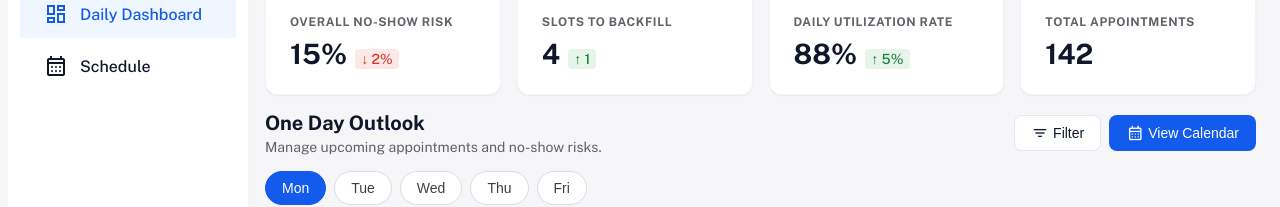
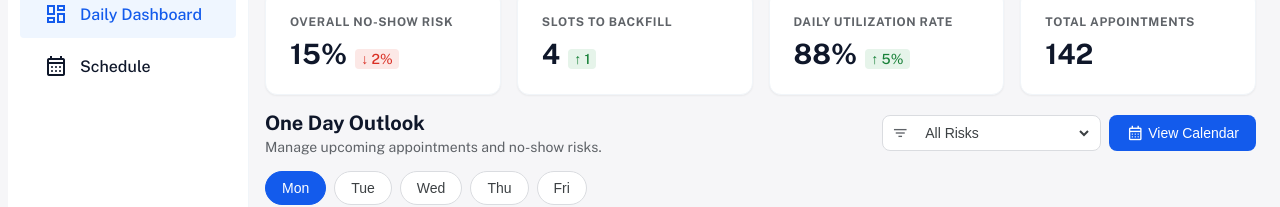
Before and after one commit to Kaanart/NoShowAgent, a React (Vite) app in the folder frontend/: page / in a window 1280 px wide. Shown: the part 107-314 px from the top of the page. Built offline with nearby package versions, Linux system fonts and the light colour scheme.

Commit message:
feat(ui): Add risk score filtering and view calendar navigation

```diff
--- a/frontend/src/App.tsx
+++ b/frontend/src/App.tsx
@@ -295,7 +295,11 @@ function App() {
   const renderContent = () => {
     if (currentView === 'Dashboard') {
       return (
-        <Dashboard appointments={appointments} onPromote={handlePromote} />
+        <Dashboard
+          appointments={appointments}
+          onPromote={handlePromote}
+          onViewCalendar={() => setCurrentView('Schedule')}
+        />
       );
     } else if (currentView === 'Schedule') {
       return (
--- a/frontend/src/components/Dashboard.tsx
+++ b/frontend/src/components/Dashboard.tsx
@@ -17,11 +17,13 @@ interface Appointment {
 interface DashboardProps {
   appointments: Appointment[];
   onPromote: (appointmentId: number) => void;
+  onViewCalendar: () => void;
 }
 
-const Dashboard: React.FC<DashboardProps> = ({ appointments, onPromote }) => {
+const Dashboard: React.FC<DashboardProps> = ({ appointments, onPromote, onViewCalendar }) => {
   const uniqueDates = Array.from(new Set(appointments.map(a => a.appointment_date))).sort();
   const [selectedDate, setSelectedDate] = useState<string>(uniqueDates[0] || '');
+  const [riskFilter, setRiskFilter] = useState<'All' | 'High' | 'Medium' | 'Low'>('All');
 
   useEffect(() => {
     if (uniqueDates.length > 0 && (!selectedDate || !uniqueDates.includes(selectedDate))) {
@@ -29,7 +31,16 @@ const Dashboard: React.FC<DashboardProps> = ({ appointments, onPromote }) => {
     }
   }, [appointments, selectedDate]);
 
-  const filteredAppointments = appointments.filter(a => a.appointment_date === selectedDate);
+  let filteredAppointments = appointments.filter(a => a.appointment_date === selectedDate);
+
+  if (riskFilter !== 'All') {
+    filteredAppointments = filteredAppointments.filter(appt => {
+      if (riskFilter === 'High') return appt.risk_score > 0.7;
+      if (riskFilter === 'Medium') return appt.risk_score > 0.4 && appt.risk_score <= 0.7;
+      if (riskFilter === 'Low') return appt.risk_score <= 0.4;
+      return true;
+    });
+  }
 
   const formatDay = (dateString: string) => {
     if (!dateString) return '';
@@ -114,12 +125,21 @@ const Dashboard: React.FC<DashboardProps> = ({ appointments, onPromote }) => {
                 <h2 style={{ fontSize: '1.25rem', fontWeight: 700, margin: 0 }}>One Day Outlook</h2>
                 <p style={{ color: '#5f6368', fontSize: '0.875rem', margin: '0.25rem 0 0 0' }}>Manage upcoming appointments and no-show risks.</p>
             </div>
-            <div style={{ display: 'flex', gap: '0.5rem' }}>
-                <Button variant="secondary" style={{ borderRadius: '8px', padding: '0.5rem 1rem' }}>
-                    <span className="material-symbols-outlined" style={{ fontSize: '18px', marginRight: '4px' }}>filter_list</span>
-                    Filter
-                </Button>
-                <Button variant="primary" style={{ borderRadius: '8px', padding: '0.5rem 1rem' }}>
+            <div style={{ display: 'flex', gap: '0.5rem', alignItems: 'center' }}>
+                <div style={{ display: 'flex', alignItems: 'center', backgroundColor: 'white', border: '1px solid #dadce0', borderRadius: '8px', padding: '0 0.5rem' }}>
+                    <span className="material-symbols-outlined" style={{ fontSize: '18px', color: '#5f6368', marginRight: '4px' }}>filter_list</span>
+                    <select
+                        value={riskFilter}
+                        onChange={(e) => setRiskFilter(e.target.value as any)}
+                        style={{ border: 'none', padding: '0.5rem', fontSize: '0.875rem', color: '#3c4043', outline: 'none', cursor: 'pointer', backgroundColor: 'transparent' }}
+                    >
+                        <option value="All">All Risks</option>
+                        <option value="High">High Risk (&gt;70%)</option>
+                        <option value="Medium">Medium Risk (40-70%)</option>
+                        <option value="Low">Low Risk (&lt;40%)</option>
+                    </select>
+                </div>
+                <Button variant="primary" style={{ borderRadius: '8px', padding: '0.5rem 1rem' }} onClick={onViewCalendar}>
                     <span className="material-symbols-outlined" style={{ fontSize: '18px', marginRight: '4px' }}>calendar_month</span>
                     View Calendar
                 </Button>
```
Also changed, not shown: 1 other file (tests, documents, lock files or other folders).
